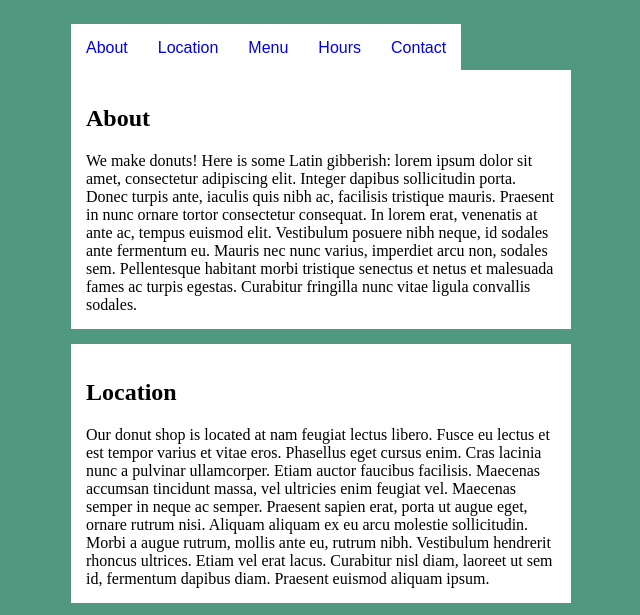
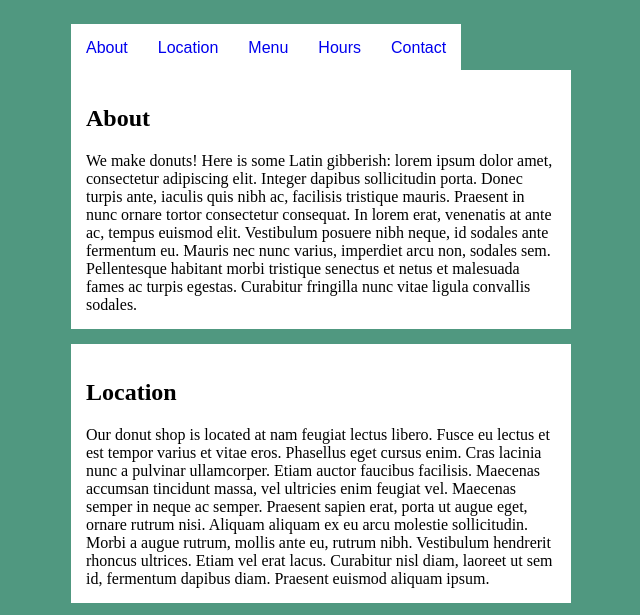
Before and after one commit to arielropp/webpage3, a plain HTML site: page index.html in a window 1280 px wide. Shown: the part 138-753 px from the top of the page, without its empty margins (319-959 px from the left). Drawn offline with Linux system fonts and the light colour scheme.

Commit message:
more edits

```diff
--- a/index.html
+++ b/index.html
@@ -17,7 +17,7 @@
   </ul>
   <div id="content-box">
     <h2 id="box1">About</h1>
-    We make donuts! Here is some Latin gibberish: lorem ipsum dolor sit amet, consectetur adipiscing elit. Integer dapibus sollicitudin porta. Donec turpis ante, iaculis quis nibh ac, facilisis tristique mauris. Praesent in nunc ornare tortor consectetur consequat. In lorem erat, venenatis at ante ac, tempus euismod elit. Vestibulum posuere nibh neque, id sodales ante fermentum eu. Mauris nec nunc varius, imperdiet arcu non, sodales sem. Pellentesque habitant morbi tristique senectus et netus et malesuada fames ac turpis egestas. Curabitur fringilla nunc vitae ligula convallis sodales.
+    We make donuts! Here is some Latin gibberish: lorem ipsum dolor amet, consectetur adipiscing elit. Integer dapibus sollicitudin porta. Donec turpis ante, iaculis quis nibh ac, facilisis tristique mauris. Praesent in nunc ornare tortor consectetur consequat. In lorem erat, venenatis at ante ac, tempus euismod elit. Vestibulum posuere nibh neque, id sodales ante fermentum eu. Mauris nec nunc varius, imperdiet arcu non, sodales sem. Pellentesque habitant morbi tristique senectus et netus et malesuada fames ac turpis egestas. Curabitur fringilla nunc vitae ligula convallis sodales.
     </div>
   <div id="content-box">
     <h2 id="box2">Location</h1>
```
